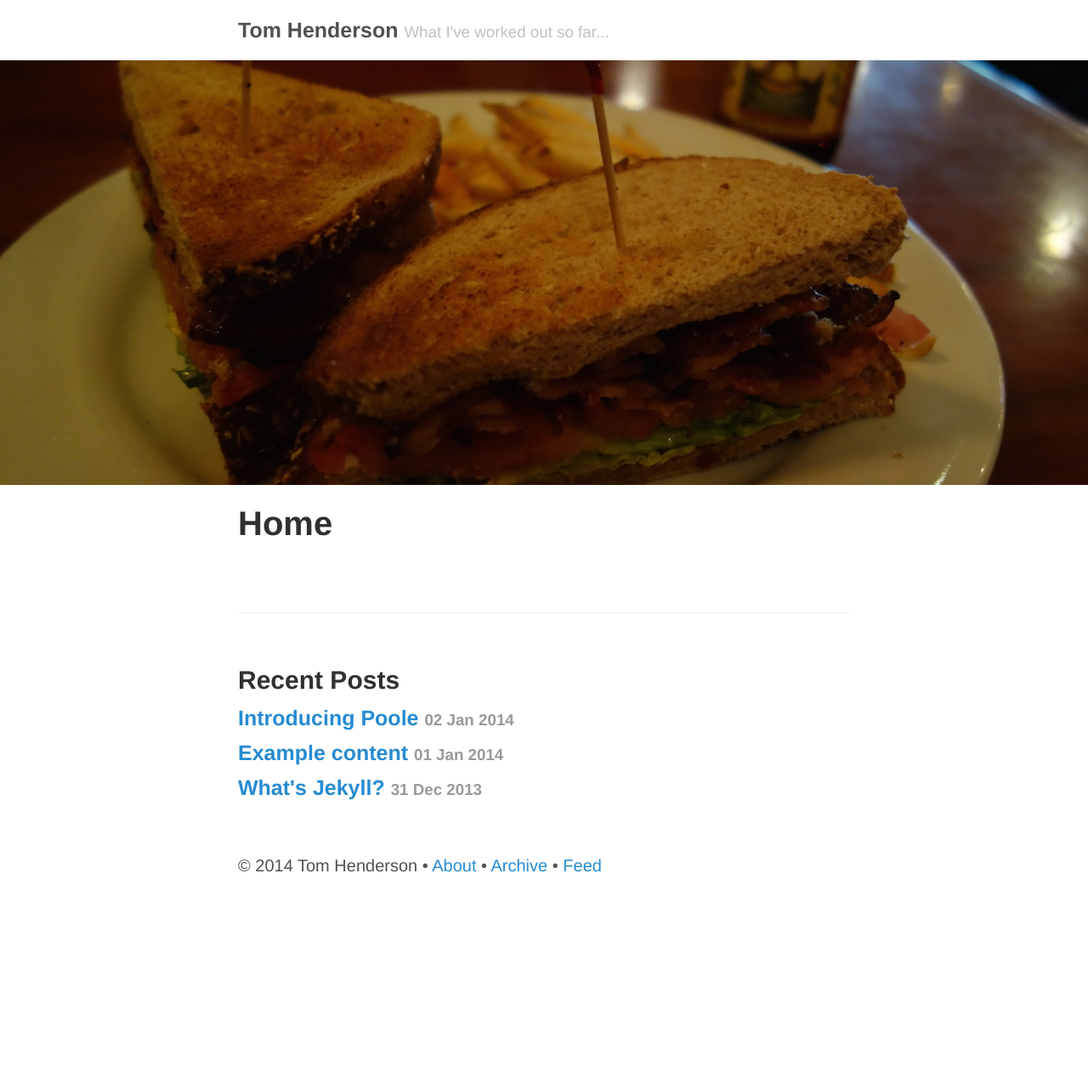
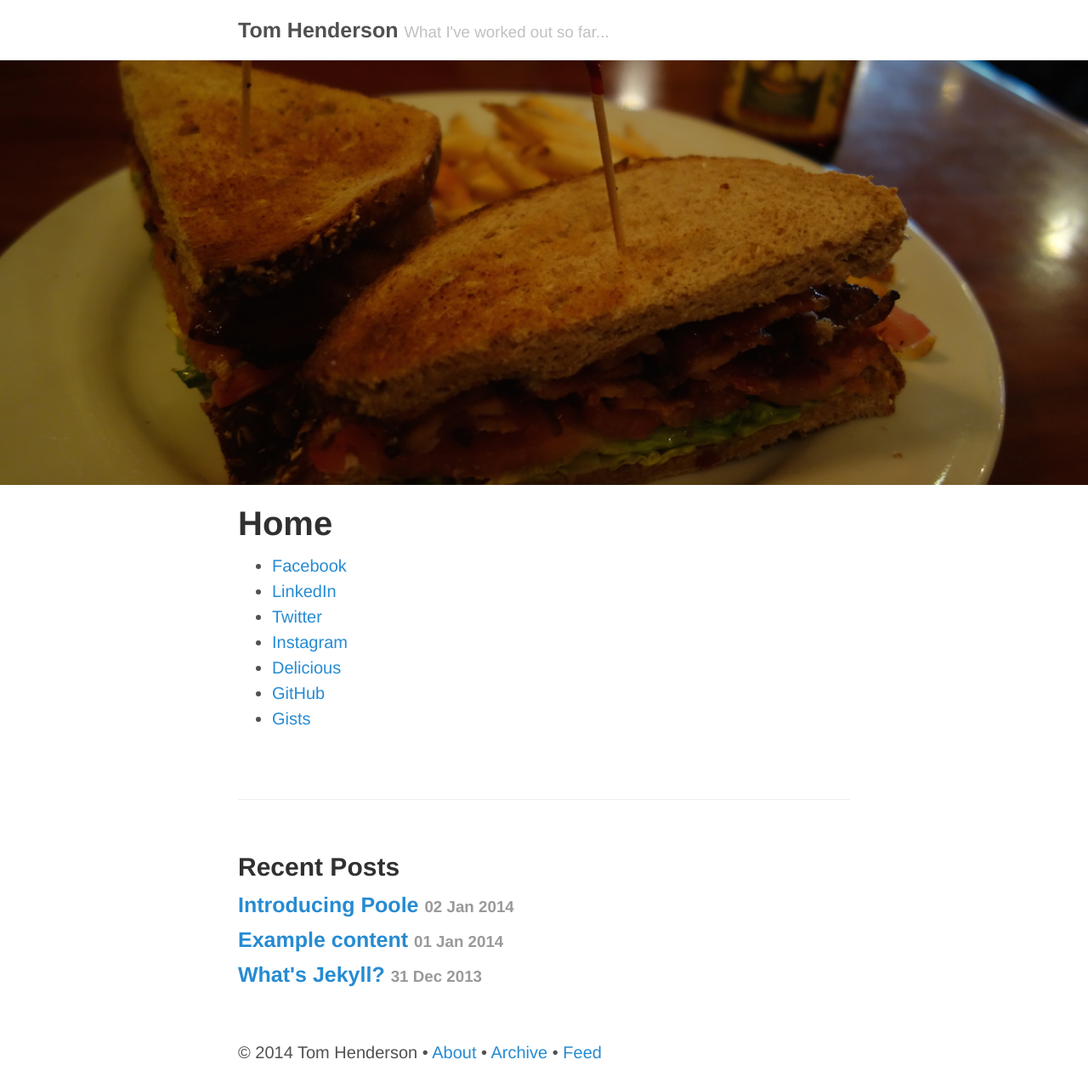
Before and after one commit to tom-henderson/tom-henderson.github.io, a Jekyll site: the page built from index.md, in a window 1280 px wide. Shown: the whole page at 85% size. Built offline with Jekyll 4.4.1, drawn with Linux system fonts in a browser that asks for light colours; Markdown is read by kramdown in place of the engine named in the settings; before the commit the page ends 1054 px from its top, so only the background shows below that.

Commit message:
Modified index

```diff
--- a/index.md
+++ b/index.md
@@ -3,6 +3,14 @@ layout: page
 title: Home
 header: blt.jpg
 ---
+
+ * [Facebook](https://www.facebook.com/tom.henderson.nz)
+ * [LinkedIn](http://www.linkedin.com/profile/view?id=345864950&trk=nav_responsive_tab_profile)
+ * [Twitter](https://twitter.com/tomhenderson)
+ * [Instagram](http://instagram.com/tomhenderson)
+ * [Delicious](https://delicious.com/tomhenderson)
+ * [GitHub](https://github.com/tom-henderson)
+ * [Gists](https://gist.github.com/)
 
 <div class="posts">
   {% for post in paginator.posts %}
```
